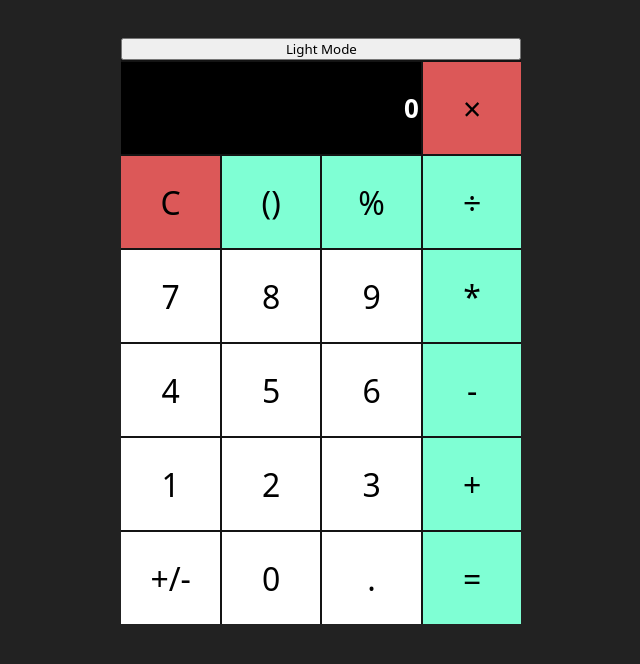
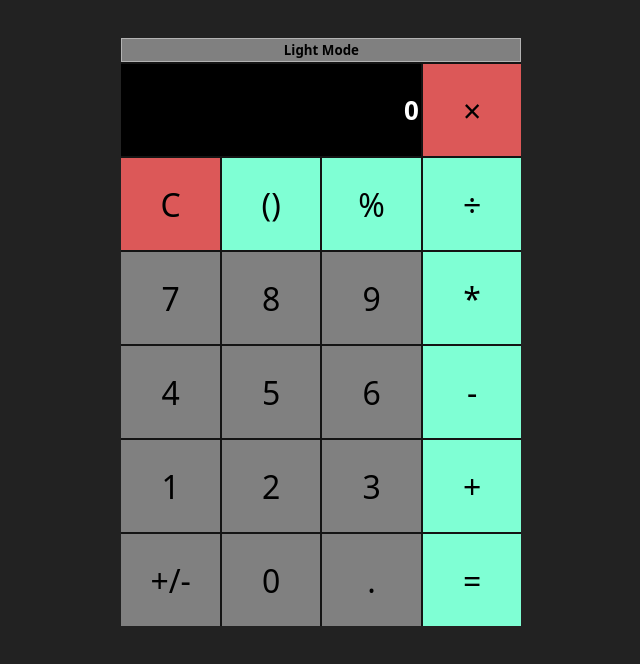
Before and after one commit to bakhodirchorievv/Second-Calculator, a plain HTML site: page index.html in a window 1280 px wide. Both pictures are taken after a click on the button "Dark Mode". Shown: the whole page, without its empty margins (365-1005 px from the left). Drawn offline with Linux system fonts and the light colour scheme.

Commit message:
fixed dark mode

```diff
--- a/index.html
+++ b/index.html
@@ -21,27 +21,27 @@
             <p class="green-colored operator" id="divide">÷</p>
         </div>
         <div class="wrapper-child">
-            <p id="seven">7</p>
-            <p id="eight">8</p>
-            <p id="nine">9</p>
+            <p class="numbers" id="seven">7</p>
+            <p class="numbers" id="eight">8</p>
+            <p class="numbers" id="nine">9</p>
             <p class="special2 green-colored operator" id="multiply">*</p>
         </div>
         <div class="wrapper-child">
-            <p id="four">4</p>
-            <p id="five">5</p>
-            <p id="six">6</p>
+            <p class="numbers" id="four">4</p>
+            <p class="numbers" id="five">5</p>
+            <p class="numbers" id="six">6</p>
             <p class="green-colored operator" id="minus">-</p>
         </div>
         <div class="wrapper-child">
-            <p id="one">1</p>
-            <p id="two">2</p>
-            <p id="three">3</p>
+            <p class="numbers" id="one">1</p>
+            <p class="numbers" id="two">2</p>
+            <p class="numbers" id="three">3</p>
             <p class="green-colored operator" id="plus">+</p>
         </div>
         <div class="wrapper-child">
-            <p id="plus-or-minus">+/-</p>
-            <p id="zero">0</p>
-            <p id="dot">.</p>
+            <p class="numbers" id="plus-or-minus">+/-</p>
+            <p class="numbers" id="zero">0</p>
+            <p class="numbers" id="dot">.</p>
             <p class="green-back operator" id="equal">=</p>
         </div>
     </div>
--- a/main.js
+++ b/main.js
@@ -24,6 +24,7 @@ let myBtn = document.querySelector("#myBtn")
 let wrapper = document.querySelector("#wrapper")
 let topText = document.querySelector("#top-text")
 let text = document.querySelectorAll("p")
+let numbers = document.querySelectorAll(".numbers")
 
 // BTN EFFECTS
 myBtn.addEventListener("click", function() {
@@ -34,12 +35,20 @@ myBtn.addEventListener("click", function() {
         content.style.color = "black"
         topText.style.color = "black"
         content.style.backgroundColor = "white"
+        myBtn.style.backgroundColor = "white"
+        for (let i = 0; i < numbers.length; i++) {
+            numbers[i].style.backgroundColor = "white"
+        }
     } else {
         myBtn.textContent = "Light Mode"
         wrapper.style.backgroundColor = "rgba(0, 0, 0, 0.4)"
         content.style.color = "white"
         topText.style.color = "white"
         content.style.backgroundColor = "black"
+        myBtn.style.backgroundColor = "grey"
+        for (let i = 0; i < numbers.length; i++) {
+            numbers[i].style.backgroundColor = "grey"
+        }
     }
 
 })
--- a/style.css
+++ b/style.css
@@ -19,6 +19,11 @@ body {
     margin-top: 3%;
     width: 400px;
     font-family: inherit;
+    background-color: white;
+    cursor: pointer;
+    padding: 2px 0;
+    font-weight: bold;
+    border: 1px solid rgba(255, 255, 255, 0.4);
 }
 .wrapper-child {
     display: grid;
@@ -34,6 +39,10 @@ p {
     margin-top: 2px;
     user-select: none;
     font-size: 2rem;
+    cursor: pointer;
+}
+.numbers{
+    background-color: white;
 }
 p:hover {
     filter: brightness(0.9);
```
